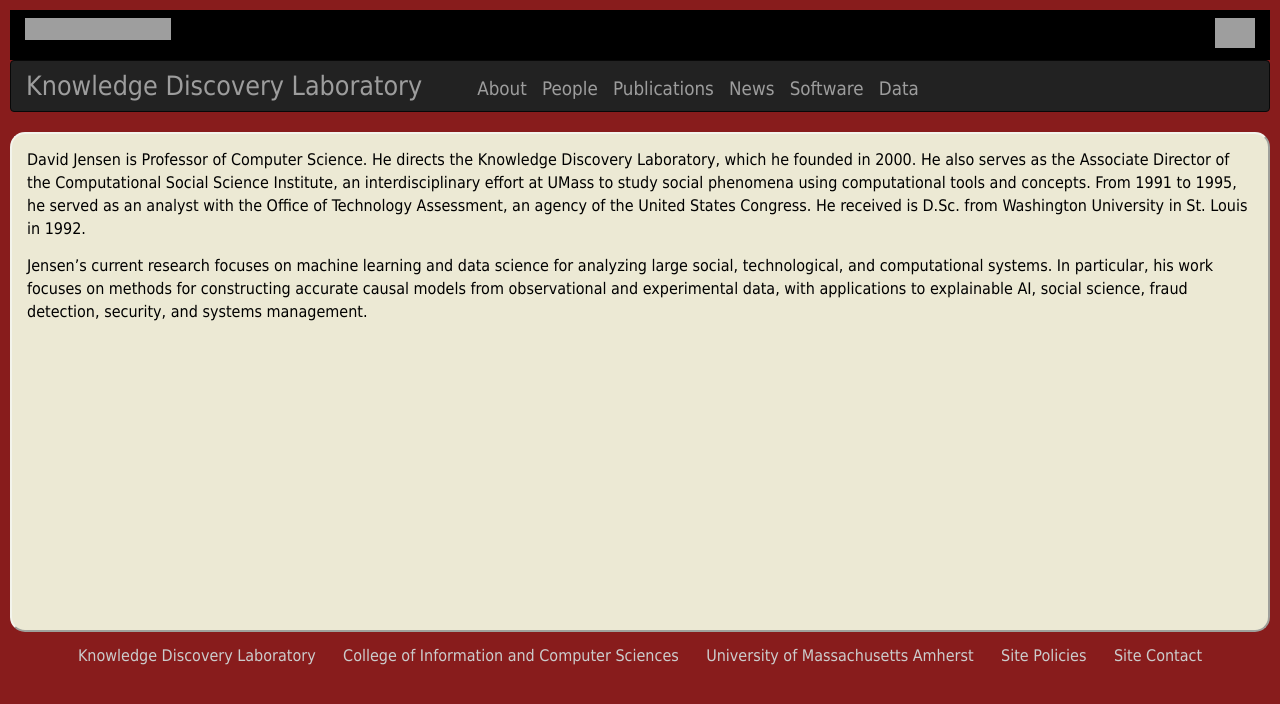
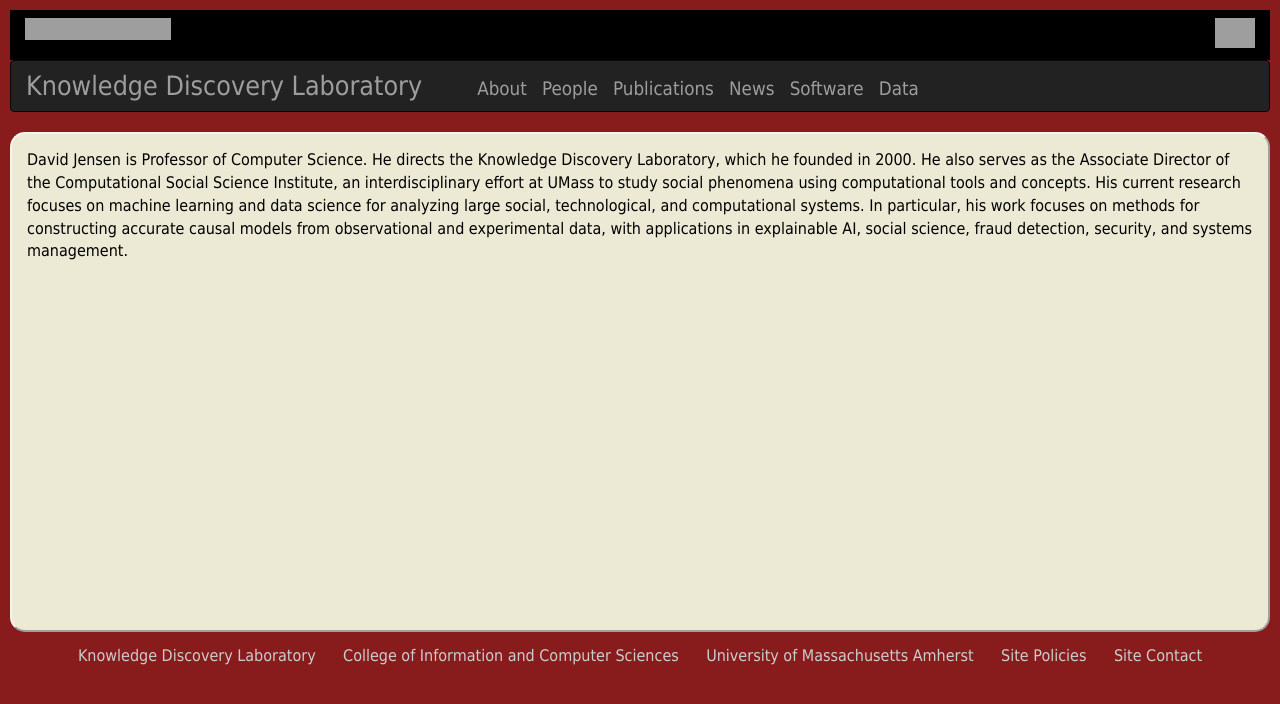
Before and after one commit to KDL-umass/kdl-umass.github.io, a Jekyll site: the page built from _people/00jensen.md, in a window 1280 px wide. Shown: the top 704 px of the page. Built offline with Jekyll 4.4.1, drawn with Linux system fonts in a browser that asks for light colours; nearby versions of some CDN libraries; comment, search, counter and statistics services are not loaded; grey boxes are pictures that could not be loaded.

Commit message:
Updated my bio (again)
Shortened it by leaving off details that are best explained on my
personal webpage.

```diff
--- a/_people/00jensen.md
+++ b/_people/00jensen.md
@@ -9,6 +9,4 @@
 email: jensen@cs.umass.edu
 ---
 
-David Jensen is Professor of Computer Science.  He directs the Knowledge Discovery Laboratory, which he founded in 2000.  He also serves as the Associate Director of the Computational Social Science Institute, an interdisciplinary effort at UMass to study social phenomena using computational tools and concepts.  From 1991 to 1995, he served as an analyst with the Office of Technology Assessment, an agency of the United States Congress.  He received is D.Sc. from Washington University in St. Louis in 1992.
-
-Jensen's current research focuses on machine learning and data science for analyzing large social, technological, and computational systems.  In particular, his work focuses on methods for constructing accurate causal models from observational and experimental data, with applications to explainable AI, social science, fraud detection, security, and systems management.
+David Jensen is Professor of Computer Science.  He directs the Knowledge Discovery Laboratory, which he founded in 2000.  He also serves as the Associate Director of the Computational Social Science Institute, an interdisciplinary effort at UMass to study social phenomena using computational tools and concepts.  His current research focuses on machine learning and data science for analyzing large social, technological, and computational systems.  In particular, his work focuses on methods for constructing accurate causal models from observational and experimental data, with applications in explainable AI, social science, fraud detection, security, and systems management.
```
Also changed, not shown: 1 other file.
